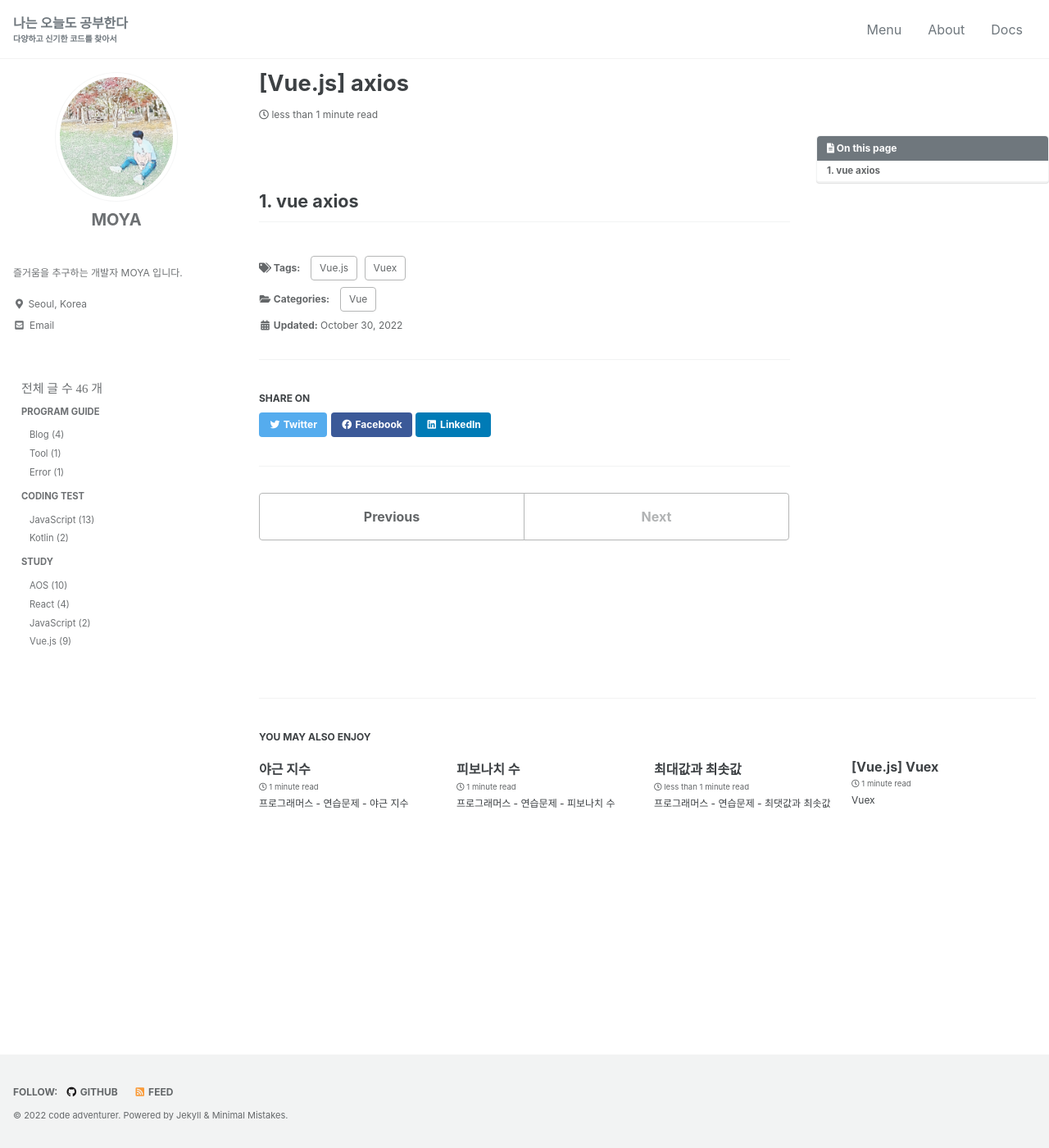
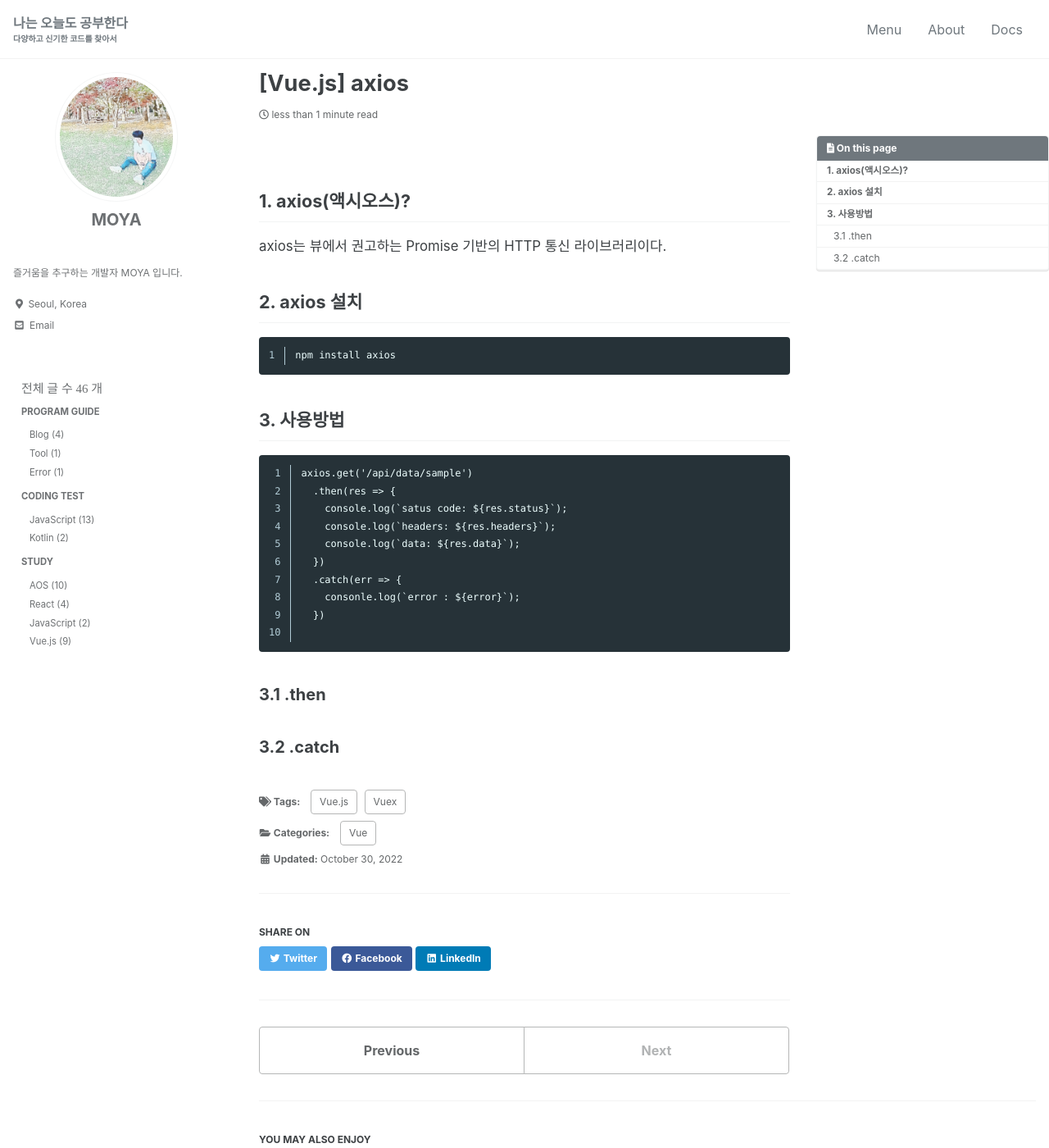
Before and after one commit to kdc7140/kdc7140.github.io, a Jekyll site: the page built from _posts/study/2022-10-30-vue009.md, in a window 1280 px wide and 1400 px high. Shown: the whole window at 82% size. Built offline with Jekyll 4.4.1, drawn with Linux system fonts in a browser that asks for light colours; cached includes are drawn as plain includes; some web fonts are replaced.

Commit message:
add contents - axios

````diff
--- a/_posts/study/2022-10-30-vue009.md
+++ b/_posts/study/2022-10-30-vue009.md
@@ -14,4 +14,34 @@ tags:
 
 <br/>
 
-## 1. vue axios
+## 1. axios(액시오스)?
+
+axios는 뷰에서 권고하는 Promise 기반의 HTTP 통신 라이브러리이다.
+
+
+## 2. axios 설치
+
+```
+npm install axios
+```
+
+
+## 3. 사용방법
+
+```
+axios.get('/api/data/sample')
+  .then(res => {
+    console.log(`satus code: ${res.status}`);
+    console.log(`headers: ${res.headers}`);
+    console.log(`data: ${res.data}`);
+  })
+  .catch(err => {
+    consonle.log(`error : ${error}`);
+  })
+
+```
+
+### 3.1 .then
+
+
+### 3.2 .catch
````
